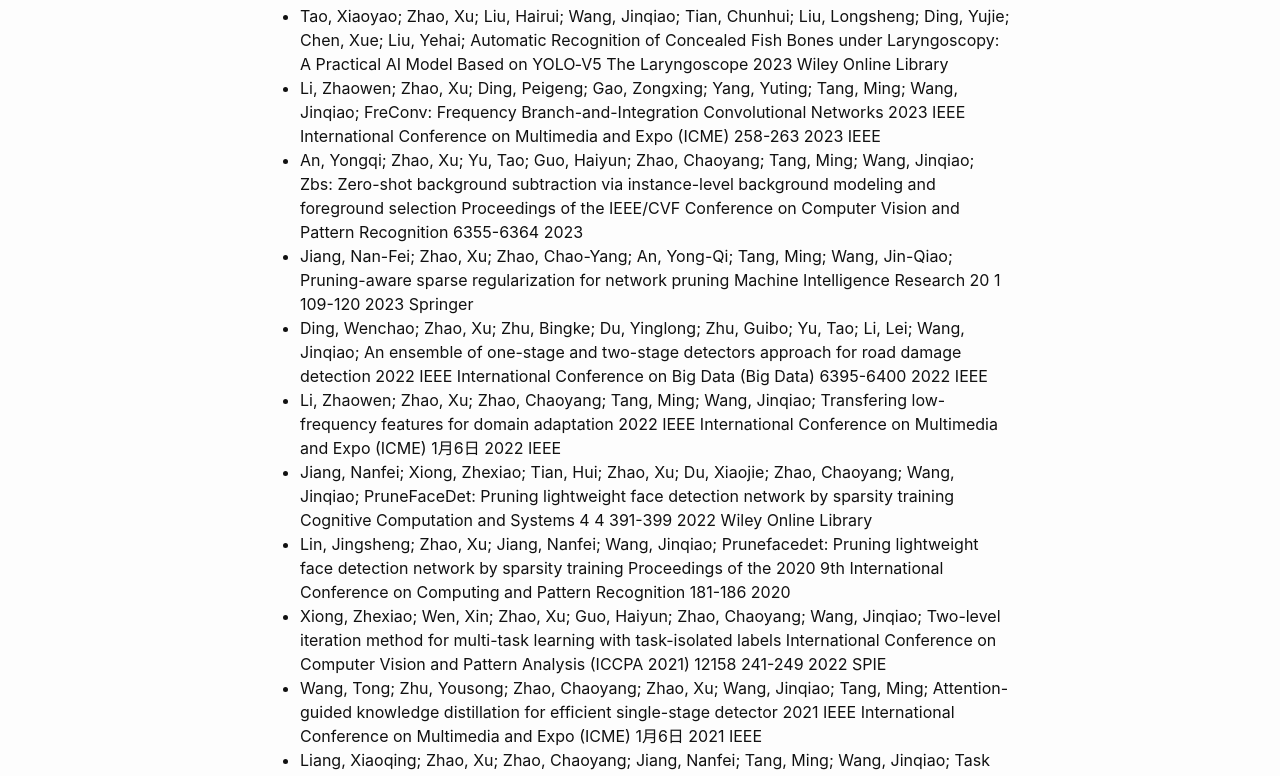
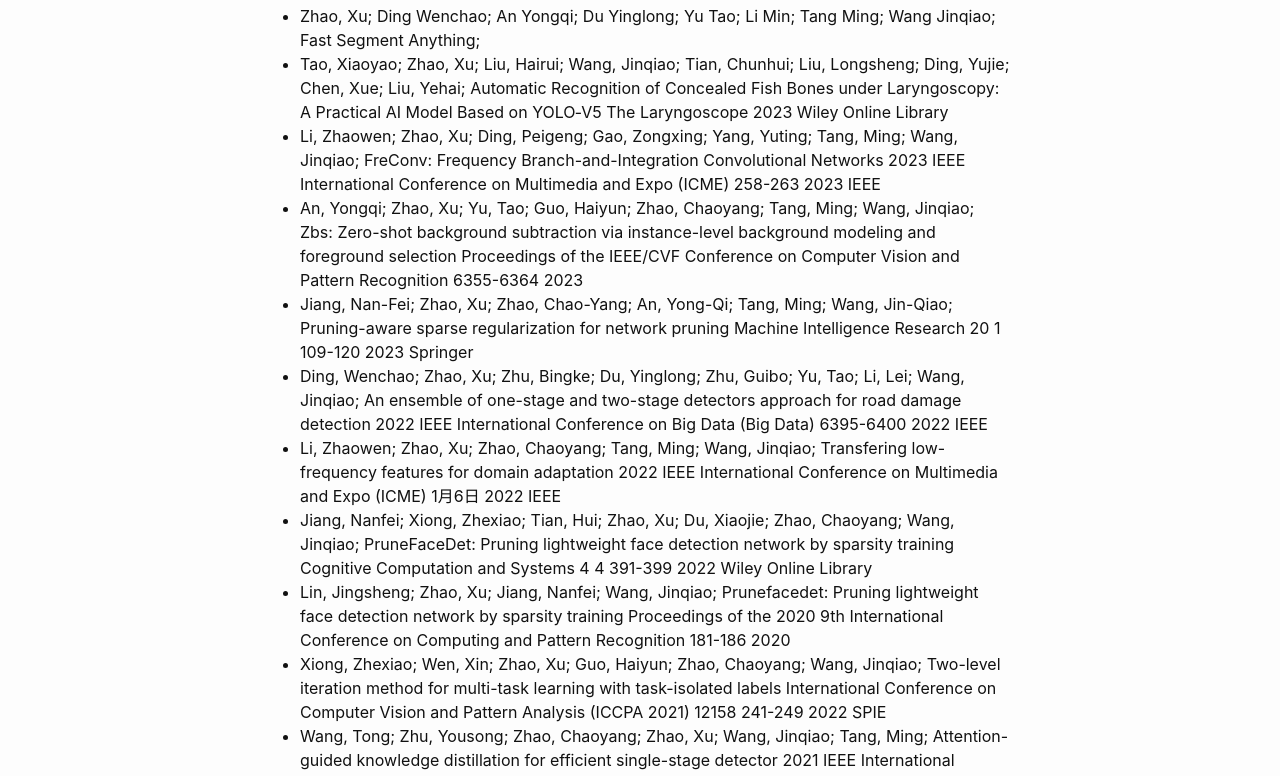
Before and after one commit to xzhaocas/xzhaocas.github.io, a plain HTML site: page index.html in a window 1280 px wide. Shown: the part 286-1062 px from the top of the page. Drawn offline with Linux system fonts and the light colour scheme.

Commit message:
Update index.html

```diff
--- a/index.html
+++ b/index.html
@@ -40,6 +40,7 @@
 <h1 id="publications">Publications</h1>
 
 <ul>
+  <li>Zhao, Xu; Ding Wenchao; An Yongqi; Du Yinglong; Yu Tao; Li Min; Tang Ming; Wang Jinqiao; Fast Segment Anything;</li>
   <li>Tao, Xiaoyao; Zhao, Xu; Liu, Hairui; Wang, Jinqiao; Tian, Chunhui; Liu, Longsheng; Ding, Yujie; Chen, Xue; Liu, Yehai; 	Automatic Recognition of Concealed Fish Bones under Laryngoscopy: A Practical AI Model Based on YOLO‐V5	The Laryngoscope				2023	Wiley Online Library</li>
   <li>Li, Zhaowen; Zhao, Xu; Ding, Peigeng; Gao, Zongxing; Yang, Yuting; Tang, Ming; Wang, Jinqiao; 	FreConv: Frequency Branch-and-Integration Convolutional Networks	2023 IEEE International Conference on Multimedia and Expo (ICME)			258-263	2023	IEEE</li>
   <li>An, Yongqi; Zhao, Xu; Yu, Tao; Guo, Haiyun; Zhao, Chaoyang; Tang, Ming; Wang, Jinqiao; 	Zbs: Zero-shot background subtraction via instance-level background modeling and foreground selection	Proceedings of the IEEE/CVF Conference on Computer Vision and Pattern Recognition			6355-6364	2023</li>
```
